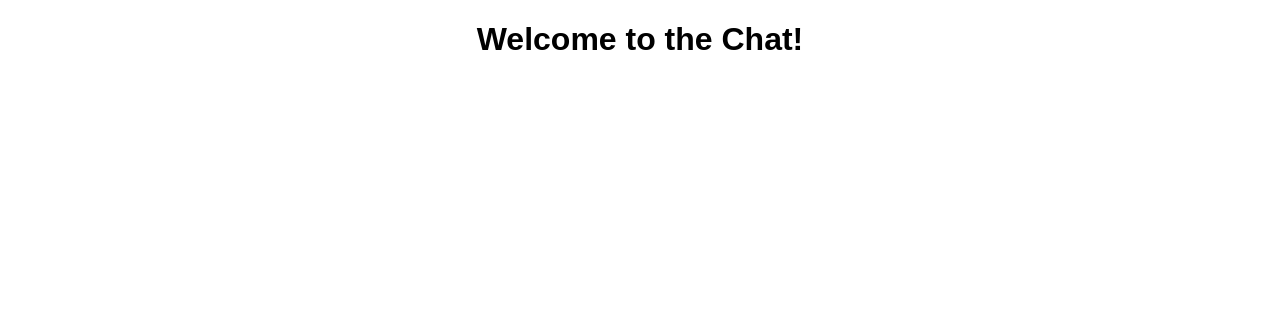
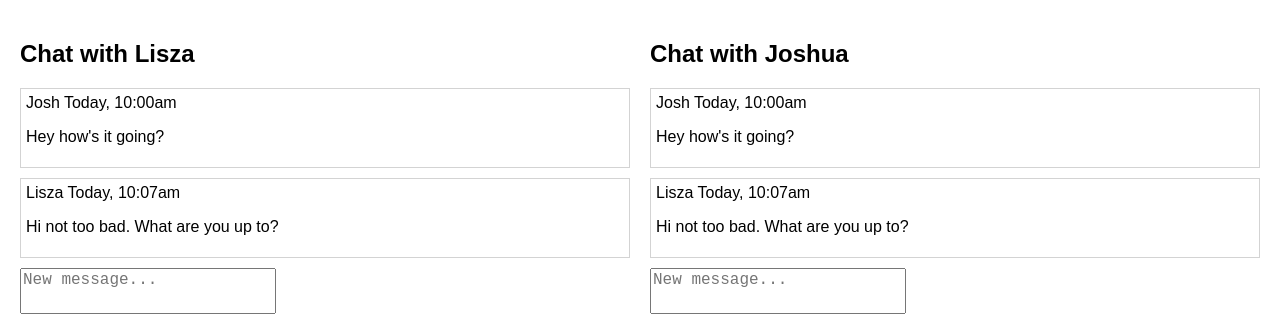
Before and after one commit to lisza/littlechat, a React (Create React App) app: page / in a window 1280 px wide. Shown: the top 326 px of the page. Built offline with nearby package versions, Linux system fonts and the light colour scheme.

Commit message:
Add Chat component with basic layout

```diff
--- a/src/App.css
+++ b/src/App.css
@@ -1,28 +1,11 @@
 .App {
-  text-align: center;
+  margin: 20px;
 }
 
-.App-logo {
-  animation: App-logo-spin infinite 20s linear;
-  height: 80px;
+@media screen and (min-width: 550px) {
+  .App {
+    display: grid;
+    grid-template-columns: 1fr 1fr;
+    grid-gap: 20px;
+  }
 }
-
-.App-header {
-  background-color: #222;
-  height: 150px;
-  padding: 20px;
-  color: white;
-}
-
-.App-title {
-  font-size: 1.5em;
-}
-
-.App-intro {
-  font-size: large;
-}
-
-@keyframes App-logo-spin {
-  from { transform: rotate(0deg); }
-  to { transform: rotate(360deg); }
-}
--- a/src/App.js
+++ b/src/App.js
@@ -1,11 +1,13 @@
 import React, { Component } from 'react';
 import './App.css';
+import Chat from './components/Chat';
 
 class App extends Component {
   render() {
     return (
       <div className="App">
-        <h1>Welcome to the Chat!</h1>
+        <Chat user="Joshua" partner="Lisza"/>
+        <Chat user="Lisza" partner="Joshua"/>
       </div>
     );
   }
--- /dev/null
+++ b/src/components/Chat.css
@@ -0,0 +1,3 @@
+.Chat {
+  min-width: 250px;
+}
--- /dev/null
+++ b/src/components/Chat.js
@@ -0,0 +1,50 @@
+import React, { Component } from 'react';
+import './Chat.css';
+
+class Chat extends Component {
+  state = {
+    messageList: [
+      { author: "Josh", date: "Today, 10:00am", text: "Hey how's it going?" },
+      { author: "Lisza", date: "Today, 10:07am", text: "Hi not too bad. What are you up to?" },
+    ],
+    newMessage: {}
+  }
+
+  render() {
+    const style = {
+      message: {
+        border: '1px solid lightgrey',
+        marginBottom: '10px',
+        padding: '5px',
+      },
+      form: {
+        fontSize: '16px',
+        minHeight: '40px',
+        resize: 'none',
+        width: '250px'
+      }
+    };
+
+    return(
+      <div className="Chat">
+        <h2>Chat with {this.props.partner}</h2>
+
+        { this.state.messageList.map((message) => {
+          return <div style={style.message}>
+            {message.author} {message.date}
+            <p>{message.text}</p>
+          </div>
+          })
+        }
+
+        <form>
+          <textarea
+            style={style.form}
+            placeholder="New message..." />
+        </form>
+      </div>
+    );
+  }
+}
+
+export default Chat;
```
